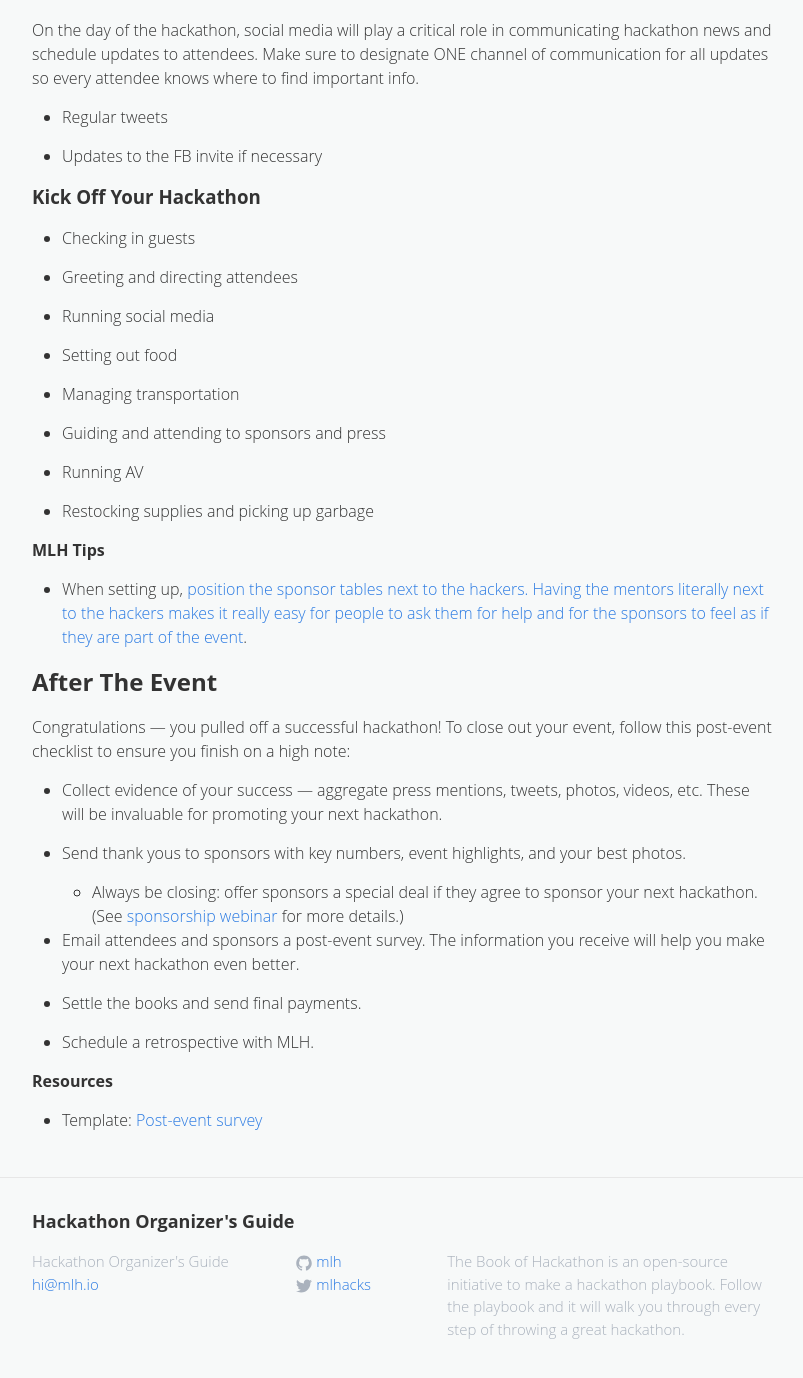
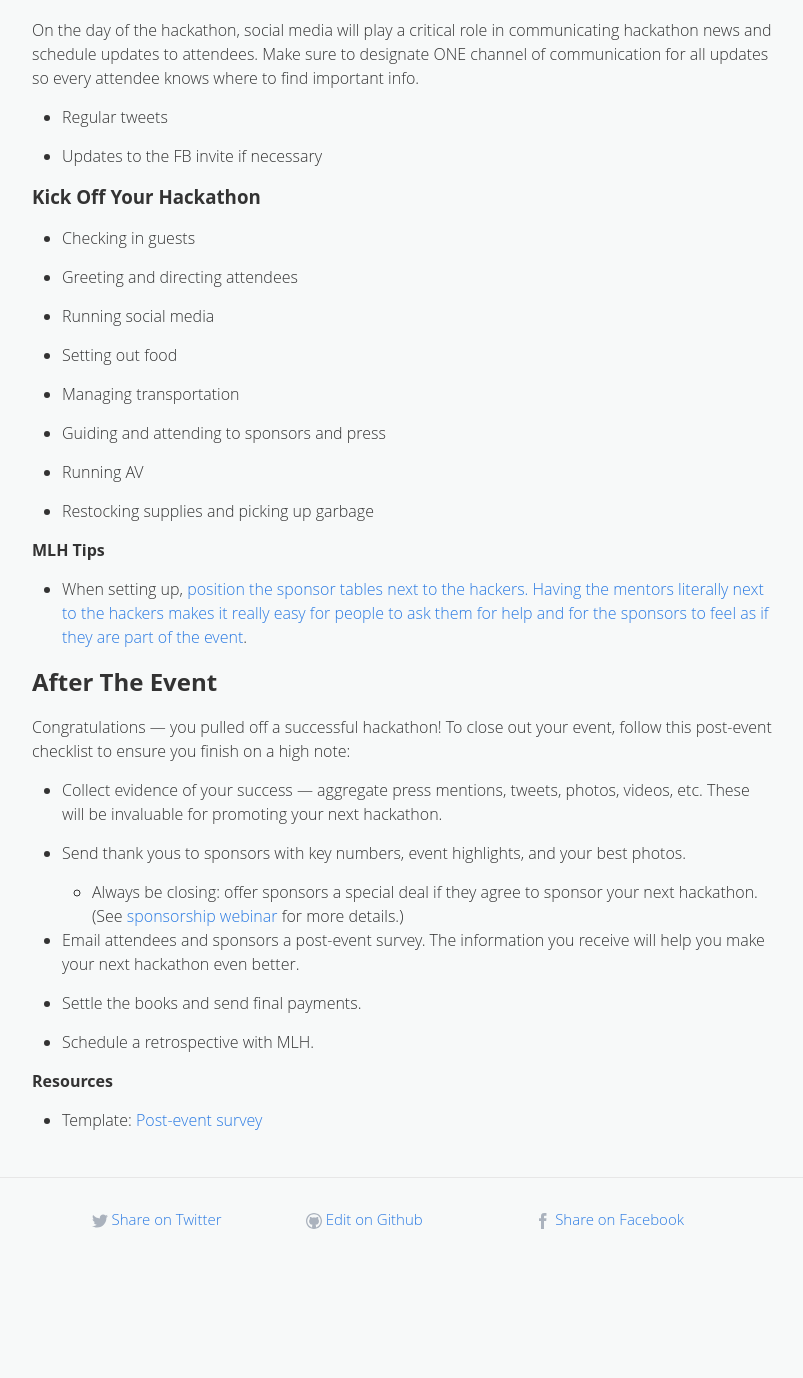
Before and after one commit to MLH/mlh-hackathon-organizer-guide, a Jekyll site: the page built from index.md, in a window 1280 px wide and 1400 px high, scrolled down 25222 px. Shown: the top 1378 px of the window, without its empty margins (238-1041 px from the left). Built offline with Jekyll 4.4.1, drawn with Linux system fonts in a browser that asks for light colours; after the commit the page ends 26498 px from its top, so only the background shows below that.

Commit message:
Modified footer to include share icons.

```diff
--- a/_includes/footer.html
+++ b/_includes/footer.html
@@ -2,51 +2,33 @@
 
   <div class="wrapper">
 
-    <h2 class="footer-heading">{{ site.title }}</h2>
 
     <div class="footer-col-wrapper">
       <div class="footer-col  footer-col-1">
-        <ul class="contact-list">
-          <li>{{ site.title }}</li>
-          <li><a href="mailto:{{ site.email }}">{{ site.email }}</a></li>
-        </ul>
+        <span class="icon  icon--twitter">
+                <svg viewBox="0 0 32 32">
+                  <path fill="#828282" d="M32 6.076c-1.177 0.522-2.443 0.875-3.771 1.034 1.355-0.813 2.396-2.099 2.887-3.632-1.269 0.752-2.674 1.299-4.169 1.593-1.198-1.276-2.904-2.073-4.792-2.073-3.626 0-6.565 2.939-6.565 6.565 0 0.515 0.058 1.016 0.17 1.496-5.456-0.274-10.294-2.888-13.532-6.86-0.565 0.97-0.889 2.097-0.889 3.301 0 2.278 1.159 4.287 2.921 5.465-1.076-0.034-2.088-0.329-2.974-0.821-0.001 0.027-0.001 0.055-0.001 0.083 0 3.181 2.263 5.834 5.266 6.437-0.551 0.15-1.131 0.23-1.73 0.23-0.423 0-0.834-0.041-1.235-0.118 0.835 2.608 3.26 4.506 6.133 4.559-2.247 1.761-5.078 2.81-8.154 2.81-0.53 0-1.052-0.031-1.566-0.092 2.905 1.863 6.356 2.95 10.064 2.95 12.076 0 18.679-10.004 18.679-18.68 0-0.285-0.006-0.568-0.019-0.849 1.283-0.926 2.396-2.082 3.276-3.398z"/>
+                </svg>
+              </span>
+              <a href="https://twitter.com/intent/tweet?source=webclient&text=Hackathon+Organizer+Guide+(@mlhacks)+http://guide.mlh.io"><span>Share on Twitter</span></a>
       </div>
 
       <div class="footer-col  footer-col-2">
-        <ul class="social-media-list">
-          {% if site.github_username %}
-          <li>
-            <a href="https://github.com/{{ site.github_username }}">
-              <span class="icon  icon--github">
-                <svg viewBox="0 0 16 16">
-                  <path fill="#828282" d="M7.999,0.431c-4.285,0-7.76,3.474-7.76,7.761 c0,3.428,2.223,6.337,5.307,7.363c0.388,0.071,0.53-0.168,0.53-0.374c0-0.184-0.007-0.672-0.01-1.32 c-2.159,0.469-2.614-1.04-2.614-1.04c-0.353-0.896-0.862-1.135-0.862-1.135c-0.705-0.481,0.053-0.472,0.053-0.472 c0.779,0.055,1.189,0.8,1.189,0.8c0.692,1.186,1.816,0.843,2.258,0.645c0.071-0.502,0.271-0.843,0.493-1.037 C4.86,11.425,3.049,10.76,3.049,7.786c0-0.847,0.302-1.54,0.799-2.082C3.768,5.507,3.501,4.718,3.924,3.65 c0,0,0.652-0.209,2.134,0.796C6.677,4.273,7.34,4.187,8,4.184c0.659,0.003,1.323,0.089,1.943,0.261 c1.482-1.004,2.132-0.796,2.132-0.796c0.423,1.068,0.157,1.857,0.077,2.054c0.497,0.542,0.798,1.235,0.798,2.082 c0,2.981-1.814,3.637-3.543,3.829c0.279,0.24,0.527,0.713,0.527,1.437c0,1.037-0.01,1.874-0.01,2.129 c0,0.208,0.14,0.449,0.534,0.373c3.081-1.028,5.302-3.935,5.302-7.362C15.76,3.906,12.285,0.431,7.999,0.431z"/>
-                </svg>
-              </span>
-
-              <span class="username">{{ site.github_username }}</span>
-            </a>
-          </li>
-          {% endif %}
-
-          {% if site.twitter_username %}
-          <li>
-            <a href="https://twitter.com/{{ site.twitter_username }}">
-              <span class="icon  icon--twitter">
-                <svg viewBox="0 0 16 16">
-                  <path fill="#828282" d="M15.969,3.058c-0.586,0.26-1.217,0.436-1.878,0.515c0.675-0.405,1.194-1.045,1.438-1.809
-                  c-0.632,0.375-1.332,0.647-2.076,0.793c-0.596-0.636-1.446-1.033-2.387-1.033c-1.806,0-3.27,1.464-3.27,3.27 c0,0.256,0.029,0.506,0.085,0.745C5.163,5.404,2.753,4.102,1.14,2.124C0.859,2.607,0.698,3.168,0.698,3.767 c0,1.134,0.577,2.135,1.455,2.722C1.616,6.472,1.112,6.325,0.671,6.08c0,0.014,0,0.027,0,0.041c0,1.584,1.127,2.906,2.623,3.206 C3.02,9.402,2.731,9.442,2.433,9.442c-0.211,0-0.416-0.021-0.615-0.059c0.416,1.299,1.624,2.245,3.055,2.271 c-1.119,0.877-2.529,1.4-4.061,1.4c-0.264,0-0.524-0.015-0.78-0.046c1.447,0.928,3.166,1.469,5.013,1.469 c6.015,0,9.304-4.983,9.304-9.304c0-0.142-0.003-0.283-0.009-0.423C14.976,4.29,15.531,3.714,15.969,3.058z"/>
-                </svg>
-              </span>
-
-              <span class="username">{{ site.twitter_username }}</span>
-            </a>
-          </li>
-          {% endif %}
-        </ul>
+        <span class="icon  icon--github">
+          <svg viewBox="0 0 32 32">
+            <path fill="#828282" d="M16 0c-8.837 0-16 7.163-16 16s7.163 16 16 16 16-7.163 16-16-7.163-16-16-16zM25.502 25.502c-1.235 1.235-2.672 2.204-4.272 2.881-0.406 0.172-0.819 0.323-1.238 0.453v-2.398c0-1.26-0.432-2.188-1.297-2.781 0.542-0.052 1.039-0.125 1.492-0.219s0.932-0.229 1.438-0.406 0.958-0.388 1.359-0.633 0.786-0.563 1.156-0.953 0.68-0.833 0.93-1.328 0.448-1.089 0.594-1.781 0.219-1.456 0.219-2.289c0-1.615-0.526-2.99-1.578-4.125 0.479-1.25 0.427-2.609-0.156-4.078l-0.391-0.047c-0.271-0.031-0.758 0.083-1.461 0.344s-1.492 0.688-2.367 1.281c-1.24-0.344-2.526-0.516-3.859-0.516-1.344 0-2.625 0.172-3.844 0.516-0.552-0.375-1.075-0.685-1.57-0.93s-0.891-0.411-1.188-0.5-0.573-0.143-0.828-0.164-0.419-0.026-0.492-0.016-0.125 0.021-0.156 0.031c-0.583 1.479-0.635 2.839-0.156 4.078-1.052 1.135-1.578 2.51-1.578 4.125 0 0.833 0.073 1.596 0.219 2.289s0.344 1.286 0.594 1.781 0.56 0.938 0.93 1.328 0.755 0.708 1.156 0.953 0.854 0.456 1.359 0.633 0.984 0.313 1.438 0.406 0.95 0.167 1.492 0.219c-0.854 0.583-1.281 1.51-1.281 2.781v2.445c-0.472-0.14-0.937-0.306-1.394-0.5-1.6-0.677-3.037-1.646-4.272-2.881s-2.204-2.672-2.881-4.272c-0.7-1.655-1.055-3.414-1.055-5.23s0.355-3.575 1.055-5.23c0.677-1.6 1.646-3.037 2.881-4.272s2.672-2.204 4.272-2.881c1.655-0.7 3.415-1.055 5.23-1.055s3.575 0.355 5.23 1.055c1.6 0.677 3.037 1.646 4.272 2.881s2.204 2.672 2.881 4.272c0.7 1.655 1.055 3.415 1.055 5.23s-0.355 3.575-1.055 5.23c-0.677 1.6-1.646 3.037-2.881 4.272z"/>
+          </svg>
+        </span>
+        <a href="https://github.com/MLH/hackathon-organizer-guide"><span class="username">Edit on Github</span></a>
       </div>
 
       <div class="footer-col  footer-col-3">
-        <p class="text">{{ site.description }}</p>
+      <span class="icon  icon--facebook">
+        <svg viewBox="0 0 32 32">
+          <path fill="#828282" d="M17.996 32h-5.996v-16h-4v-5.514l4-0.002-0.007-3.248c0-4.498 1.22-7.236 6.519-7.236h4.412v5.515h-2.757c-2.064 0-2.163 0.771-2.163 2.209l-0.008 2.76h4.959l-0.584 5.514-4.37 0.002-0.004 16z" />
+        </svg>
+      </span>
+      <a href="https://www.facebook.com/sharer/sharer.php?s=100&p[url]=http://guide.mlh.io"><span>Share on Facebook</span></a>
       </div>
     </div>
 
--- a/_sass/_layout.scss
+++ b/_sass/_layout.scss
@@ -115,6 +115,7 @@
 }
 
 .footer-col {
+    text-align: center;
     float: left;
     margin-bottom: $spacing-unit / 2;
     padding-left: $spacing-unit / 2;
```
